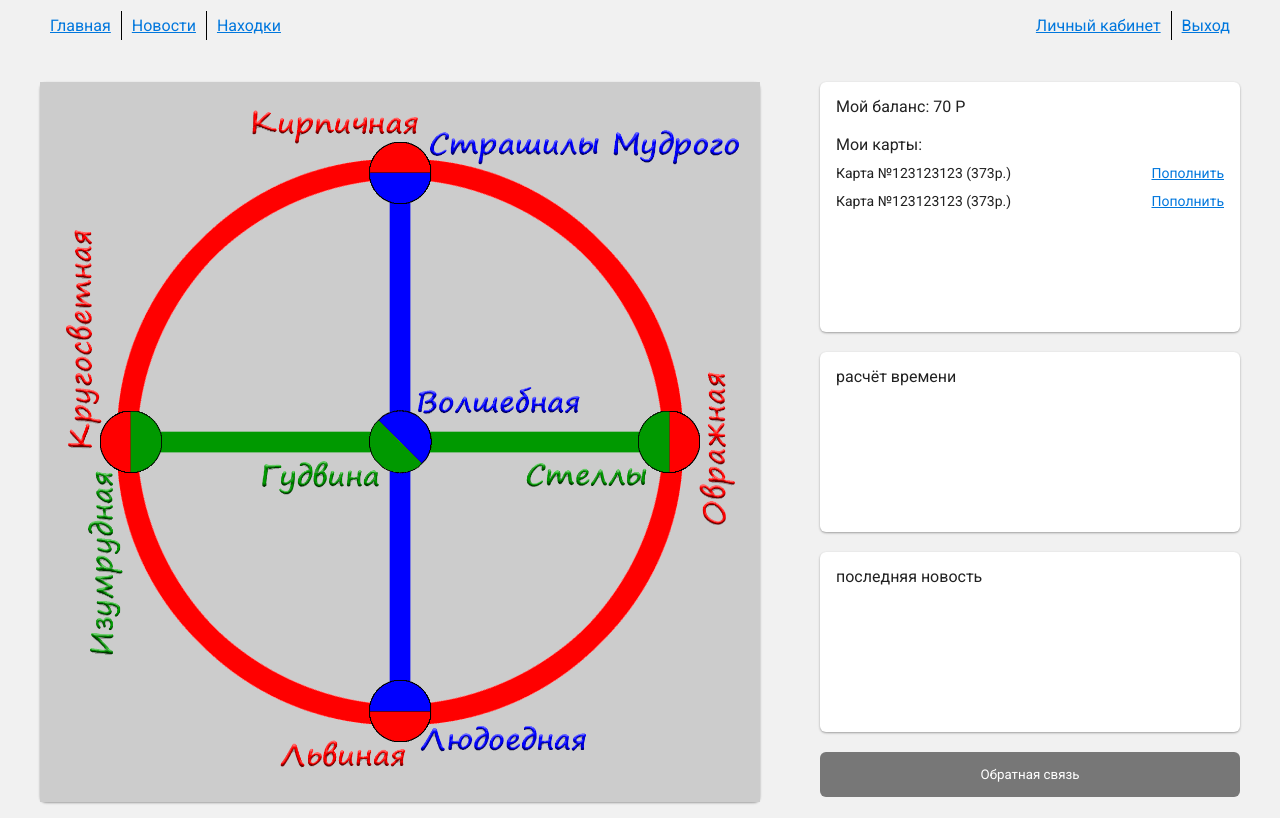
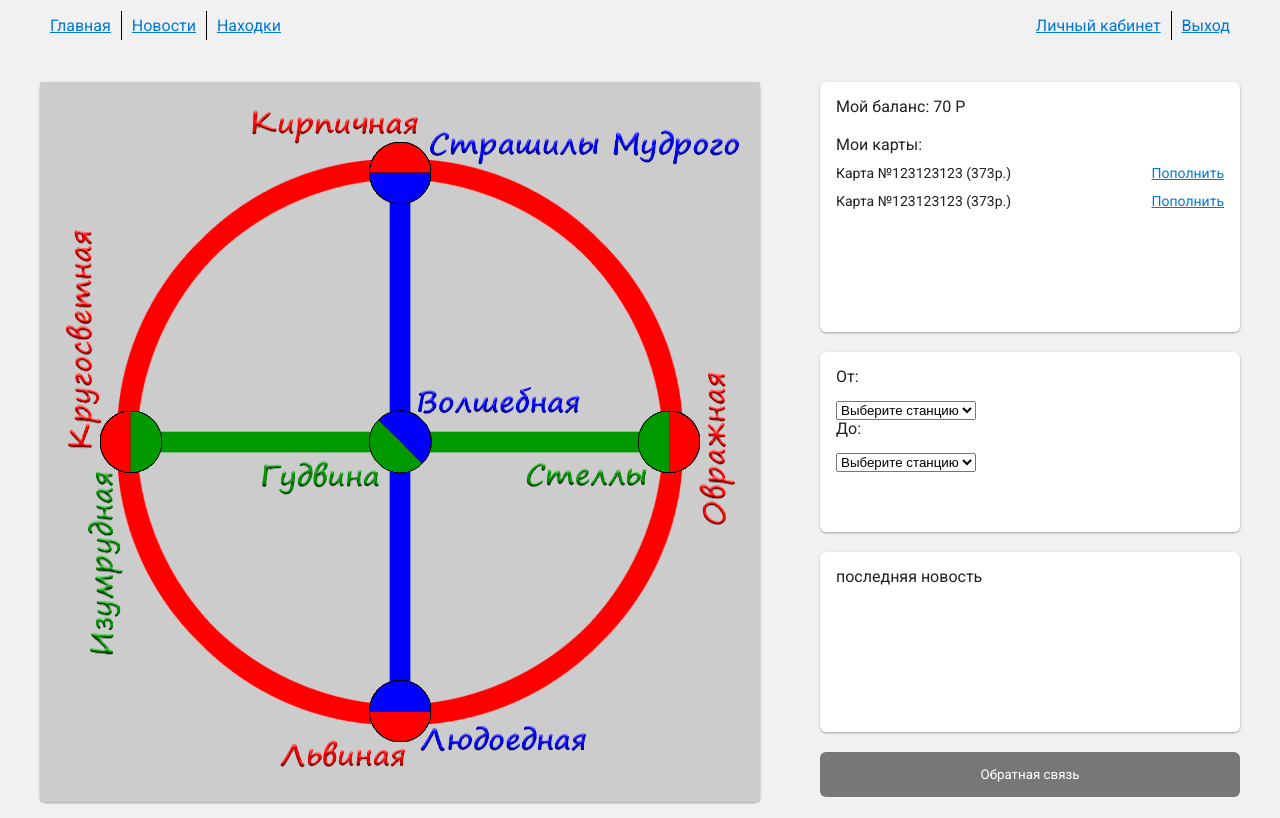
Before and after one commit to gromoff97/PIPcourse, an Angular app: page / in a window 1280 px wide. Built offline with nearby package versions, Linux system fonts and the light colour scheme; no server answers.

Commit message:
basic html for looking for a path was created

```diff
--- a/src/app/mainpage/mainpage.component.html
+++ b/src/app/mainpage/mainpage.component.html
@@ -30,7 +30,23 @@
           <div class="col"><a href="">Пополнить</a></div>
         </div>
       </div>
-      <div class="col-block time">расчёт времени</div>
+      <div class="col-block time">
+        <div class="line-block">
+          <label>
+            <p>От:</p>
+            <select class="select-flex" (change)="selectorOneChanged($event)">
+              <option disabled selected value>Выберите станцию</option>
+            </select>
+          </label>
+          <label>
+            <p>До:</p>
+            <select class="select-flex" (change)="selectorTwoChanged($event)">
+              <option disabled selected value>Выберите станцию</option>
+            </select>
+            <div id="pathres"></div>
+          </label>
+        </div>
+      </div>
       <div id="lastnewspost" class="col-block news">последняя новость</div>
       <button class="but" data-uk-modal="{target:'#feedback'}">Обратная связь</button>
     </div>
```
